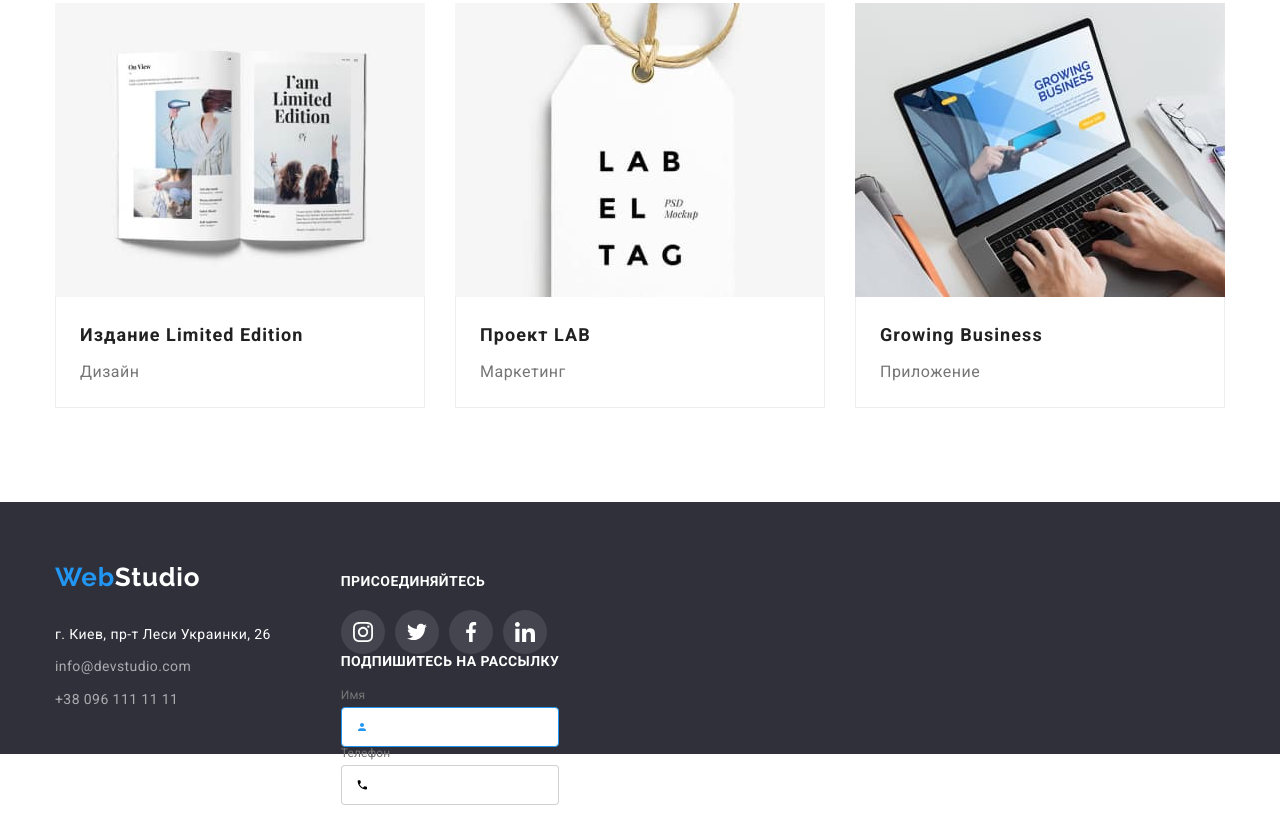
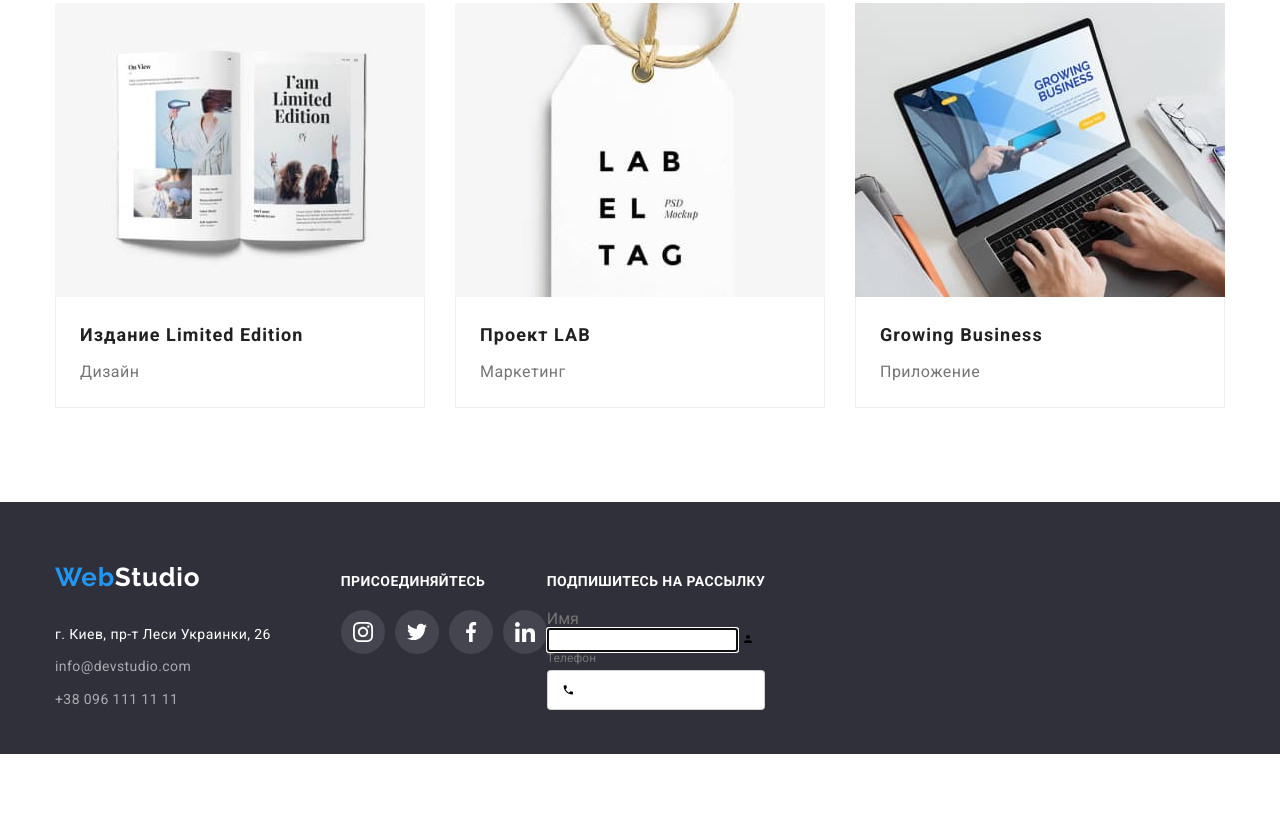
Before and after one commit to AnastasiiaNyzhegorodova/goit-markup-hw-06, a plain HTML site: page portfolio.html in a window 1280 px wide. Shown: the part 1129-1962 px from the top of the page. After the commit the page ends 1883 px from the top, so only its background shows below. Drawn offline with nearby package versions, Linux system fonts and the light colour scheme.

Commit message:
footer-flex

```diff
--- a/css/styles.css
+++ b/css/styles.css
@@ -617,7 +617,8 @@ body {
   border-left: 1px solid #eeeeee;
 }
 
-/* FOOTER */
+/* -------------------------------FOOTER------------------------------------- */
+
 .footer {
   padding: 60px 0;
   height: 252px;
@@ -728,6 +729,10 @@ body {
   fill: currentColor;
 }
 
+.footer-form {
+  display: flex;
+}
+
 .footer-newsletter-text {
 margin-bottom: 20px;
 
@@ -739,7 +744,7 @@ text-transform: uppercase;
 color: var(--second-text-color);
 }
 
-/* -------Backdrop Modal ------- */
+/* ----------------------------------------Backdrop Modal -------------------------------------------- */
 
 .backdrop {
   position: fixed;
--- a/portfolio.html
+++ b/portfolio.html
@@ -276,14 +276,19 @@
                                 </a>
                             </li>
                         </ul>
+            </div>
+            <div class="footer-form">
 
-                        <p class="footer-newsletter-text">Подпишитесь на рассылку</p>
                 <form action="#">
                     <div class="footer-field-container">
-                                <label for="user-name" class="modal-label">Имя</label>
-                                <div class="modal-input-wrap">
-                                    <input type="text" class="modal-input" name="user-name" id="user-name" autofocus>
-                                    <svg class="modal-form-icon" width="12" height="12">
+                        <p class="footer-newsletter-text">Подпишитесь на рассылку</p>
+                        <label for="" class="footer-label">Имя</label>
+                        <div class="footer-input-wrap">
+                            <input type="text"
+                                    class="footer-input"
+                                    name="user-name" id="user-name"
+                                    autofocus>
+                            <svg class="footer-form-icon" width="12" height="12">
                                 <use href="./images/icons.svg#person-black"></use>
                             </svg>
                         </div>
@@ -299,6 +304,7 @@
                     </div>
                 </form>
             </div>
+
         </div>
     </footer>
 </body>
```
Lines whose indentation alone changed are shown as unchanged.
